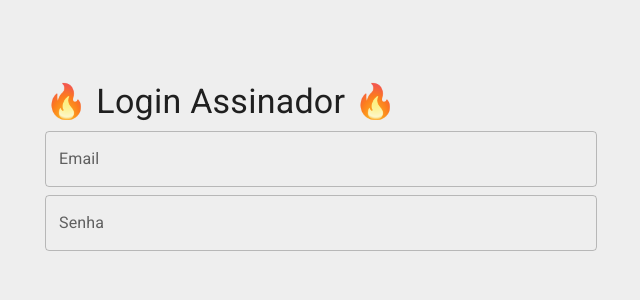
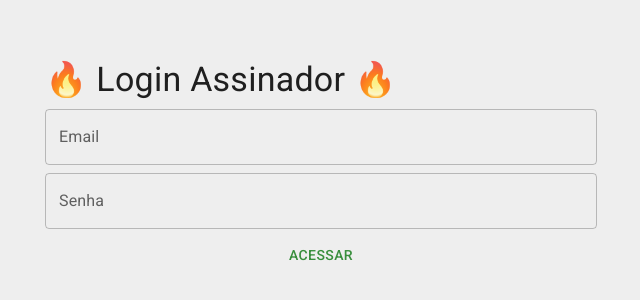
Before and after one commit to FeliciLab/govbr-signature-integration-front, a React (Vite) app: page /login in a window 1280 px wide. Shown: the part 234-534 px from the top of the page, without its empty margins (319-959 px from the left). Built offline with nearby package versions, Linux system fonts and the light colour scheme; no server answers.

Commit message:
✨ validação de campos contolados pelo react-hook-form

```diff
--- a/src/components/ControlledTextfield/index.tsx
+++ b/src/components/ControlledTextfield/index.tsx
@@ -1,5 +1,7 @@
-import { TextField, TextFieldProps } from '@mui/material';
-import { Controller, Control, FieldValues } from 'react-hook-form';
+import { TextField, TextFieldProps, FormHelperText } from '@mui/material';
+import { Controller } from 'react-hook-form';
+
+import React from 'react';
 
 type ControlledTextfieldProps = {
   control: any;
@@ -17,7 +19,16 @@ const ControlledTextfield: React.FC<ControlledTextfieldProps> = ({
     <Controller
       name={name}
       control={control}
-      render={({ field }) => <TextField {...field} {...textFieldProps} />}
+      render={({ field, formState: { errors } }) => (
+        <TextField
+          {...field}
+          {...textFieldProps}
+          error={!!errors[name]}
+          // TODO: descobrir como resolver esse erro de ts
+          // @ts-ignore: Unreachable code error
+          helperText={errors[name]?.message || undefined}
+        />
+      )}
       {...rest}
     />
   );
--- a/src/pages/Login/index.tsx
+++ b/src/pages/Login/index.tsx
@@ -1,7 +1,9 @@
-import { Box, Container, Stack, TextField, Typography } from '@mui/material';
+import { yupResolver } from '@hookform/resolvers/yup';
+import { Box, Button, Container, Stack, Typography } from '@mui/material';
 import React from 'react';
-import { useForm, Controller, SubmitHandler } from 'react-hook-form';
+import { SubmitHandler, useForm } from 'react-hook-form';
 import ControlledTextfield from '../../components/ControlledTextfield';
+import schema from './schema';
 
 interface LoginFormData {
   email: string;
@@ -9,11 +11,12 @@ interface LoginFormData {
 }
 
 const Login: React.FC = () => {
-  const { control } = useForm<LoginFormData>({
+  const { control, handleSubmit } = useForm<LoginFormData>({
     defaultValues: {
       email: '',
       senha: '',
     },
+    resolver: yupResolver(schema),
   });
 
   const onSubmit: SubmitHandler<LoginFormData> = (data) => {
@@ -31,6 +34,7 @@ const Login: React.FC = () => {
       }}
     >
       <Container maxWidth="sm">
+        <form onSubmit={handleSubmit(onSubmit)}>
           <Stack spacing={1}>
             <Typography variant="h4">🔥 Login Assinador 🔥</Typography>
             <ControlledTextfield
@@ -49,7 +53,9 @@ const Login: React.FC = () => {
                 variant: 'outlined',
               }}
             />
+            <Button type="submit">Acessar</Button>
           </Stack>
+        </form>
       </Container>
     </Box>
   );
--- /dev/null
+++ b/src/pages/Login/schema.ts
@@ -0,0 +1,8 @@
+import * as yup from 'yup';
+
+const schema = yup.object({
+  email: yup.string().required('Campo obrigatório').email('Email inválido'),
+  senha: yup.string().required('Campo obrigatório'),
+});
+
+export default schema;
```
Also changed, not shown: 1 other file (tests, documents, lock files or other folders). Lines whose indentation alone changed are shown as unchanged.
